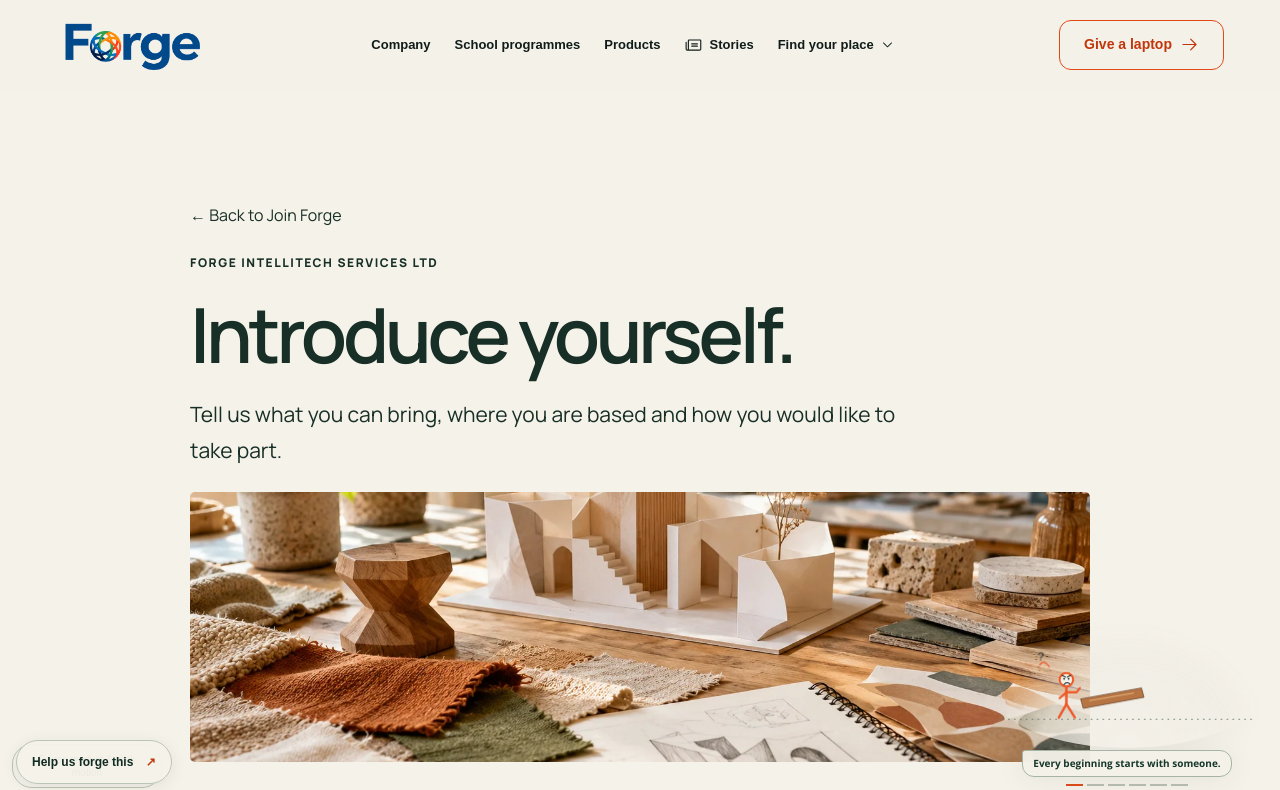
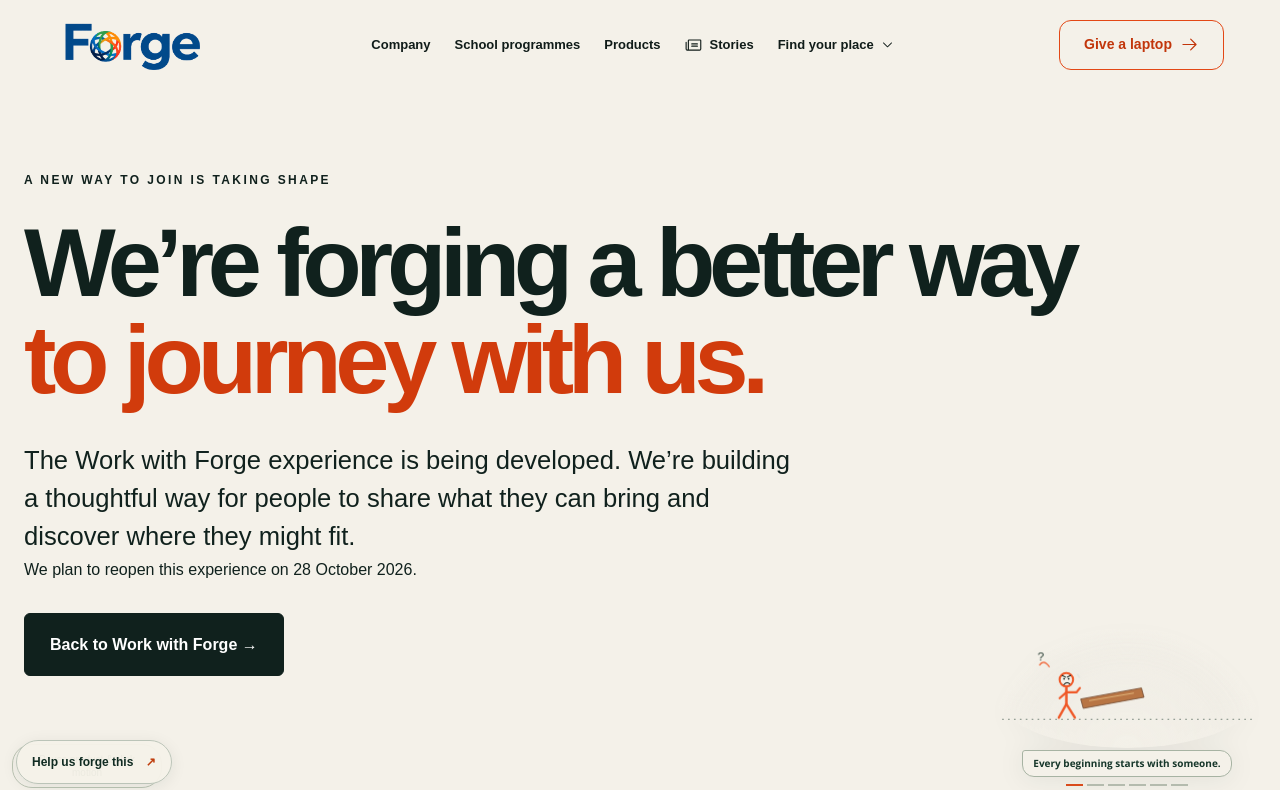
Before and after one commit to moxieking123-star/forge-intellitech, a Next.js app: page /join/apply in a window 1280 px wide. Shown: the top 790 px of the page. Built offline with nearby package versions, Linux system fonts and the light colour scheme; a web font is replaced by a local one.

Commit message:
Hold Work with Forge application while experience is developed

```diff
--- a/app/join/apply/page.tsx
+++ b/app/join/apply/page.tsx
@@ -1,12 +1,35 @@
 import type { Metadata } from 'next';
-import ApplicationForm from '@/components/applications/ApplicationForm';
+import Link from 'next/link';
+import s from '@/components/site/Site.module.css';
 
 export const metadata: Metadata = {
-  title: 'Apply or contribute to Forge',
-  description: 'Express interest in work, instructor roles, volunteering, donations or partnership with Forge.',
+  title: 'Work with Forge — experience in development',
+  description: 'Forge is preparing a better way for people to share their skills and journey with us.',
   alternates: { canonical: '/join/apply' },
 };
 
 export default function Page() {
-  return <ApplicationForm journey="talent" />;
+  return (
+    <div className={s.page} id="home-content">
+      <header className={s.hero}>
+        <p className={s.eyebrow}>A new way to join is taking shape</p>
+        <h1>
+          We’re forging a better way
+          <br />
+          <span className={s.accent}>to journey with us.</span>
+        </h1>
+        <p className={s.lead}>
+          The Work with Forge experience is being developed. We’re building a
+          thoughtful way for people to share what they can bring and discover
+          where they might fit.
+        </p>
+        <p>We plan to reopen this experience on 28 October 2026.</p>
+        <div className={s.actions}>
+          <Link className={s.button} href="/join">
+            Back to Work with Forge →
+          </Link>
+        </div>
+      </header>
+    </div>
+  );
 }
```
